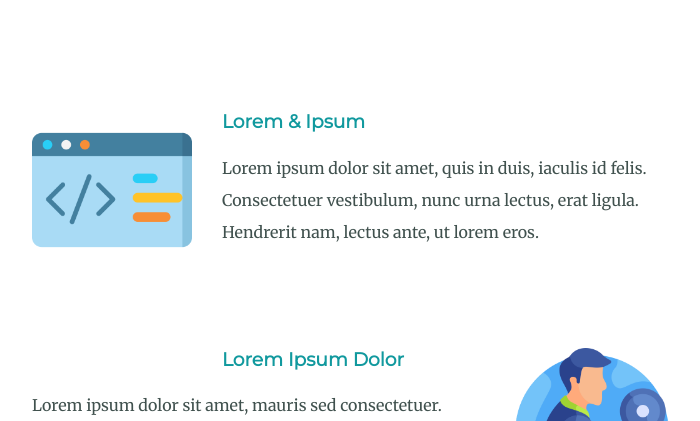
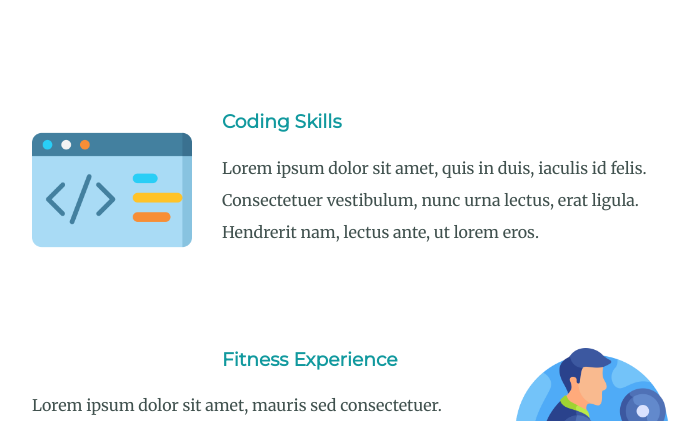
Before and after one commit to YorkLidor/cv2, a plain HTML site: page index.html in a window 1280 px wide. Shown: the part 1340-1761 px from the top of the page, without its empty margins (288-988 px from the left). Drawn offline with Linux system fonts and the light colour scheme.

Commit message:
Update index.html

```diff
--- a/index.html
+++ b/index.html
@@ -31,12 +31,12 @@
       <h2>My Skills.</h2>
       <div class="skill-row">
         <img class="code-photo" src="images/code.png" alt="code-photo">
-        <h3>Lorem & Ipsum</h3>
+        <h3>Coding Skills</h3>
         <p class="skill-contact">Lorem ipsum dolor sit amet, quis in duis, iaculis id felis. Consectetuer vestibulum, nunc urna lectus, erat ligula. Hendrerit nam, lectus ante, ut lorem eros.</p>
       </div>
       <div class="skill-row">
         <img class="fitness-photo" src="images\fitness.png" alt="fitness-photo">
-        <h3>Lorem Ipsum Dolor</h3>
+        <h3>Fitness Experience</h3>
         <p class="skill-contact">Lorem ipsum dolor sit amet, mauris sed consectetuer. Etiam et eu, bibendum interdum, lacus quis mauris. Curabitur wisi, quisque vel eu, rutrum nam.</p>
       </div>
     </div>
```
